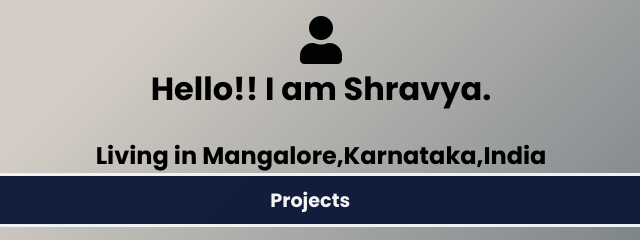
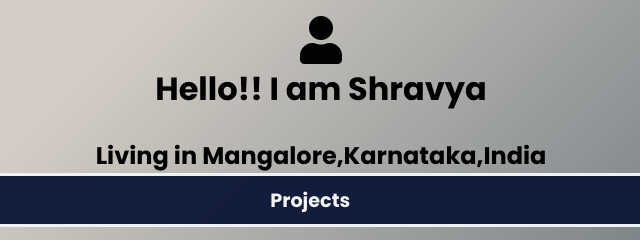
Before and after one commit to shravyapoojary/Portfolio, a plain HTML site: page index.html in a window 1280 px wide. Shown: the top 240 px of the page, 319-959 px from the left. Drawn offline with Linux system fonts and the light colour scheme.

Commit message:
Update index.html

```diff
--- a/index.html
+++ b/index.html
@@ -15,7 +15,7 @@
     />
 </head>
 <body>
-    <div class='photo'><i class="fa fa-user"></i><h1>Hello!! I am Shravya.</h1><br><h2>Living in Mangalore,Karnataka,India</h2></div>
+    <div class='photo'><i class="fa fa-user"></i><h1>Hello!! I am Shravya</h1><br><h2>Living in Mangalore,Karnataka,India</h2></div>
 
     <nav><div> <ul>
         <!-- <li><a href="#">Home</a></li> -->
```
